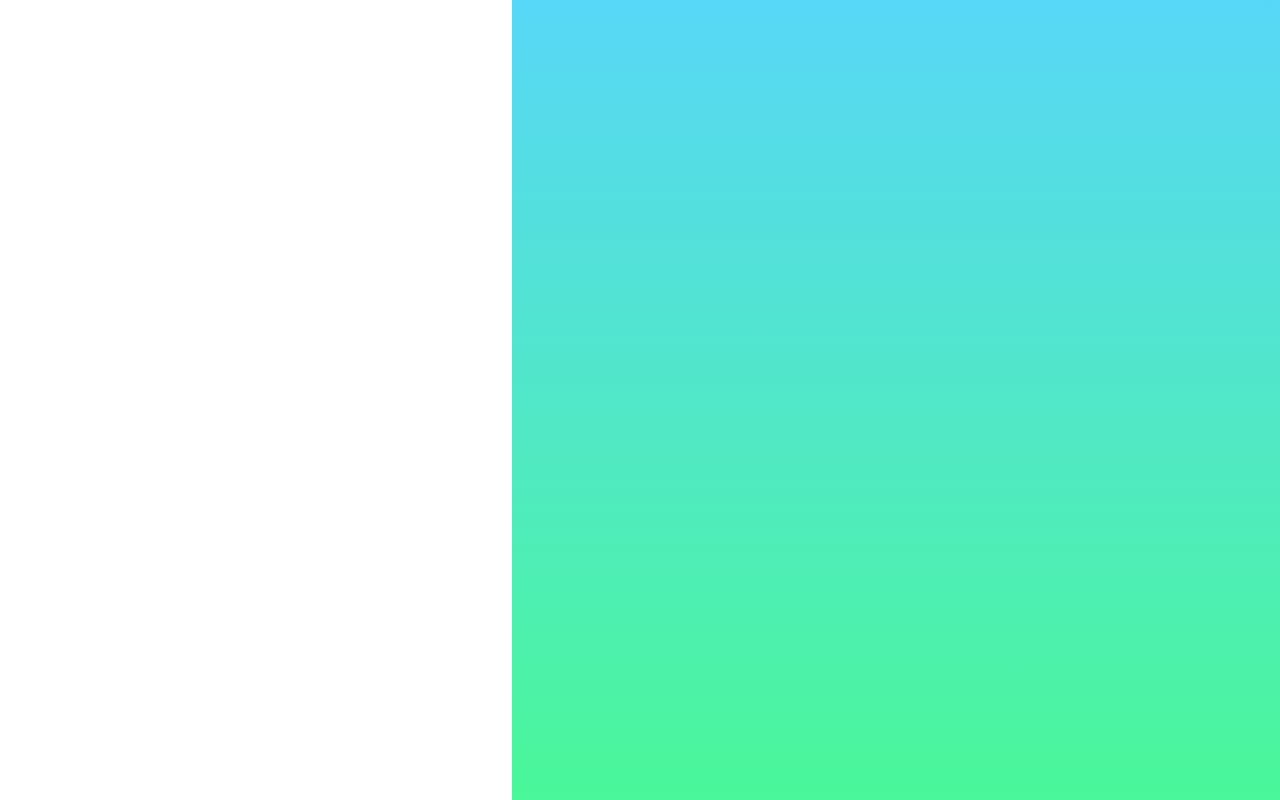
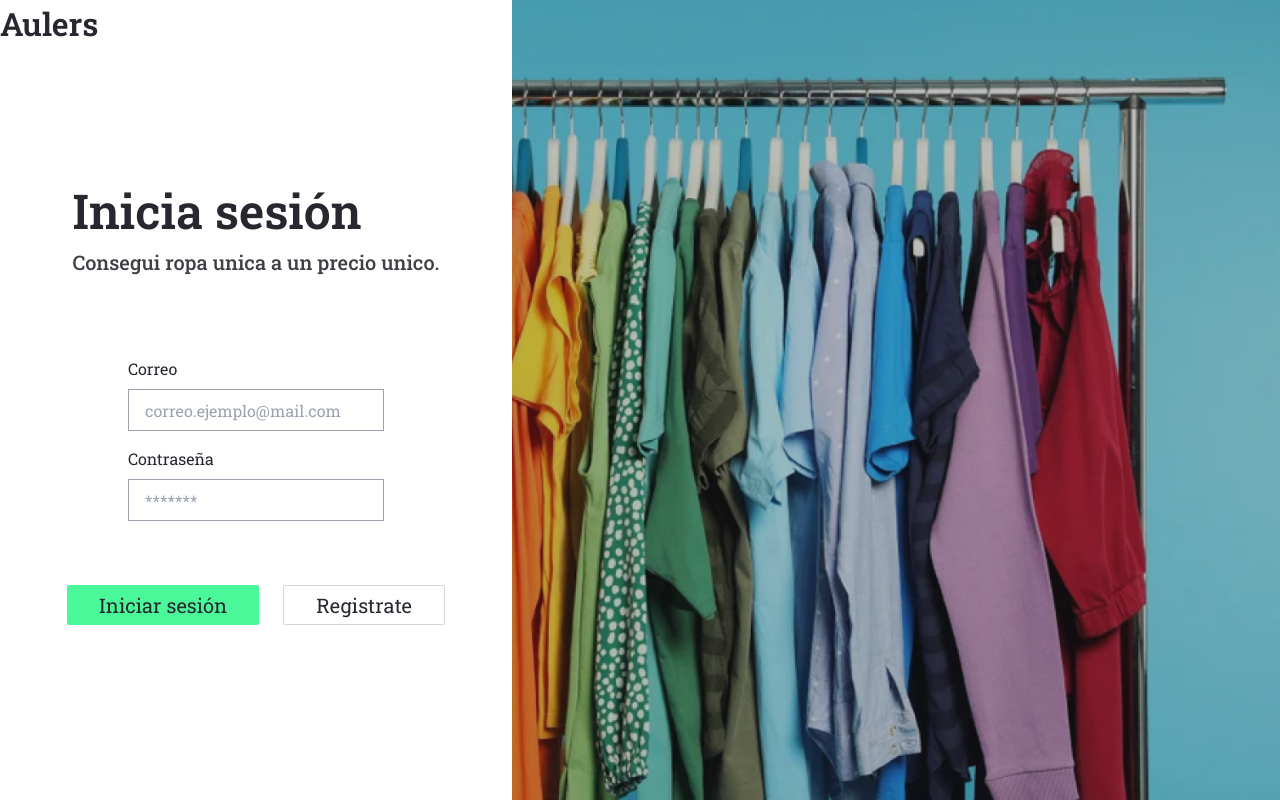
Before and after one commit to facundo1cabrera/aulers-next, a Next.js app: page /login in a window 1280 px wide. Built offline with nearby package versions, Linux system fonts and the light colour scheme.

Commit message:
first login setup

```diff
--- a/src/pages/_document.tsx
+++ b/src/pages/_document.tsx
@@ -3,7 +3,11 @@ import { Html, Head, Main, NextScript } from 'next/document'
 export default function Document() {
   return (
     <Html lang="en">
-      <Head />
+      <Head>
+        <link rel="preconnect" href="https://fonts.googleapis.com" />
+        <link rel="preconnect" href="https://fonts.gstatic.com" crossOrigin="anonymous" />
+        <link href="https://fonts.googleapis.com/css2?family=Roboto+Slab:wght@300;400;500;600;700&display=swap" rel="stylesheet" />
+      </Head>
       <body>
         <Main />
         <NextScript />
--- a/src/pages/login.tsx
+++ b/src/pages/login.tsx
@@ -1,12 +1,41 @@
 
 export default function LoginPage() {
     return (
-        <div className="w-full h-screen flex">
-            <div className="lg:w-2/5 w-full h-full">
+        <div className="w-full h-screen flex font-display overflow-hidden text-black bg-login bg-cover relative">
+            <h1 className="absolute top-0 left-0 text-2xl font-semibold">Aulers</h1>
+            <div className="lg:w-2/5 w-full h-full flex flex-col items-center justify-center bg-white">
+                <div className="">
+                    <h2 className="text-3xl font-semibold">Inicia sesión</h2>
+                    <p className="text-base text-zinc-700 font-medium">Consegui ropa unica a un precio unico.</p>
+                </div>
+
+                <div className="h-20 w-full"></div>
+
+                <div className="flex flex-col justify-center items-center w-full">
+                    <div className="">
+                        <p className="mb-2">Correo</p>
+                        <div className="px-4 border w-64 border-gray-400 mb-4">
+                            <input className="w-full h-10 outline-none text-black" placeholder="correo.ejemplo@mail.com">
+
+                            </input>
+                        </div>
+                        <p className="mb-2">Contraseña</p>
+                        <div className="px-4 border w-64 border-gray-400">
+                            <input className="w-full h-10 outline-none text-black" placeholder="*******">
+
+                            </input>
+                        </div>
+                    </div>
+                    <div className="h-16 w-full"></div>
+                    <div className="flex w-full justify-center">
+                        <button className="py-1 px-8 bg-green rounded-sm text-base">Iniciar sesión</button>
+                        <div className="w-6"></div>
+                        <a className="py-1 px-8 border border-gray-300 rounded-sm text-base" href="/register">Registrate</a>
+                    </div>
+                </div>
 
             </div>
-            <div className="lg:w-3/5 h-full w-0 bg-gradient-to-t from-green to-light-blue">
-
+            <div className="lg:w-3/5 h-full w-0">
             </div>
         </div>
     )
--- a/src/styles/globals.css
+++ b/src/styles/globals.css
@@ -1,3 +1,7 @@
 @tailwind base;
 @tailwind components;
 @tailwind utilities;
+
+h1, h2, h3, h4, p, a, button, div {
+    font-family: 'Roboto Slab', serif;
+}
--- a/tailwind.config.js
+++ b/tailwind.config.js
@@ -26,9 +26,11 @@ module.exports = {
         backgroundImage: {
           'hero': "url('/img/background-hero.png')",
           'purple-hero': "url('/img/purple-hero.png')",
+          'login': "url('/img/wardrobe.png')"
         },
         spacing: {
           'image': '448px',
+          'circle': '700px'
         },
         keyframes: {
           popup: {
```
Also changed, not shown: public/img/wardrobe.png (added).
